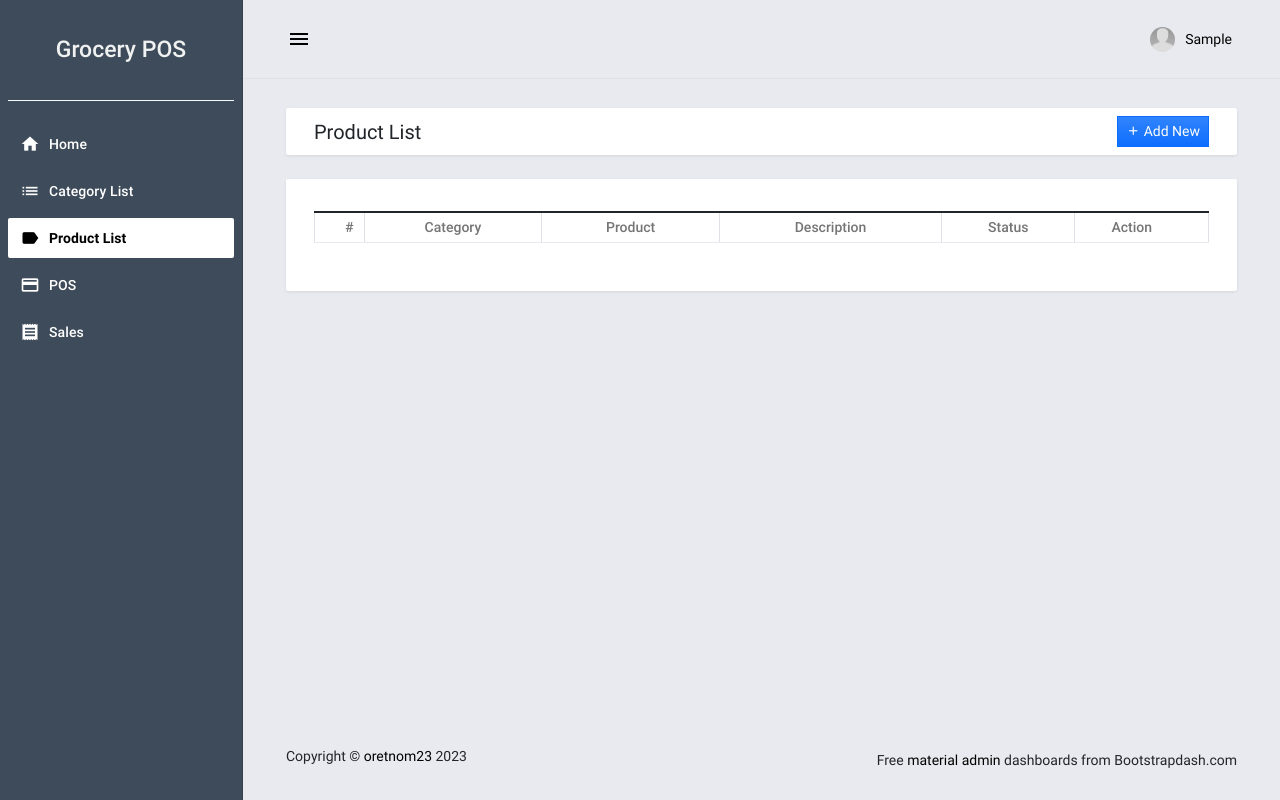
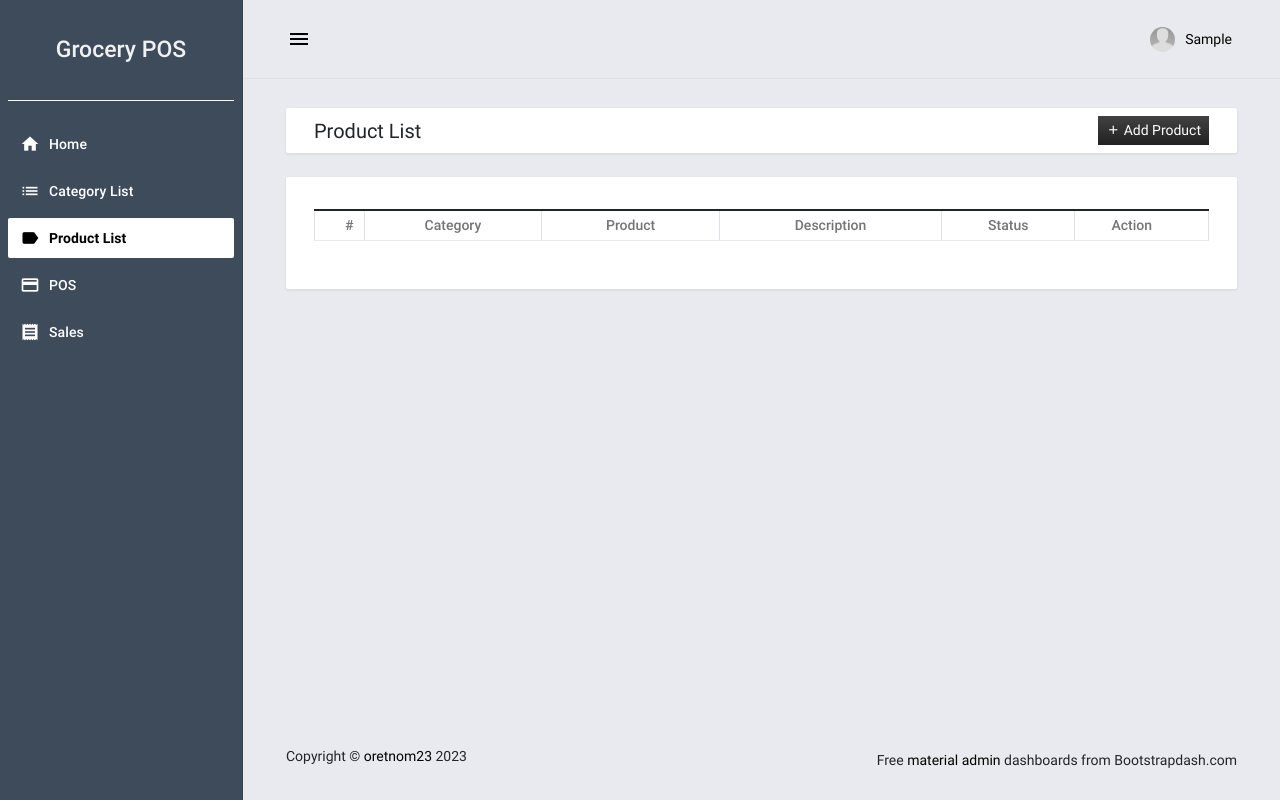
Before and after one commit to akosigio/emar-pos, a Django app: page /products in a window 1280 px wide. Run offline with Django 3.2, Linux system fonts and the light colour scheme; the visitor is signed in with stand-in values (Sample User, id 1); data that the repository does not hold is empty; some libraries are stand-ins or nearby versions.

Commit message:
files upload

```diff
--- a/pos/settings.py
+++ b/pos/settings.py
@@ -80,7 +80,7 @@ DATABASES = {
         'ENGINE': 'django.db.backends.mysql',
         'HOST': '127.0.0.1',
         'PORT': '3306',
-        'NAME': 'emardb',
+        'NAME': 'emardb', # replace with your db name
         'USER': 'root',
         'PASSWORD': ''
     }
--- a/posApp/templates/posApp/products.html
+++ b/posApp/templates/posApp/products.html
@@ -1,10 +1,24 @@
-{% extends "posApp/base.html" %} {% block pageContent %}
+{% extends "posApp/base.html" %}
+
+{% block pageContent %}
 <div class="mdc-layout-grid__cell stretch-card mdc-layout-grid__cell--span-12">
     <div class="mdc-card py-2">
         <div class="d-flex justify-content-between align-items-center">
             <h4 class="card-title mb-0">Product List</h4>
             <div class="text-start">
-                <button class="btn btn-primary bg-gradient btn-sm rounded-0" id="create_new"><i class="mdi mdi-plus"></i><span> Add New</span></button>
+                <style>
+                    .btn-primary.bg-gradient {
+                        background-color: #212121;
+                        border: #212121;
+                    }
+                    .btn-primary.bg-gradient:hover {
+                        box-shadow: 0 0 10px 5px #343a40;
+                    }
+                </style>
+
+                <button class="btn btn-primary bg-gradient btn-sm rounded-0" id="create_new">
+                    <i class="mdi mdi-plus"></i><span> Add Product</span>
+                </button>
             </div>
         </div>
     </div>
@@ -36,12 +50,14 @@
                     <tr>
                         <td class="px-2 py-1 text-center">{{ product.id }}</td>
                         <td class="px-2 py-1 text-start">{{ product.category_id }}</td>
-                        <td class="px-2 py-1 text-start">{{ product.code }} - {{ product.name }}</td>
+                        <td class="px-2 py-1 text-start">{{ product.code }} ( {{ product.name }} )</td>
                         <td class="px-2 py-1 text-start">{{ product.description }}</td>
                         <td class="px-2 py-1 text-center">
                             {% if product.status == 1 %}
-                            <span class="badge bg-primary rounded-pill px-3">Active</span> {% else %}
-                            <span class="badge bg-secondary rounded-pill px-3">Inactive</span> {% endif %}
+                            <span class="badge bg-success rounded-pill px-3">Active</span>
+                            {% else %}
+                            <span class="badge bg-secondary rounded-pill px-3">Inactive</span>
+                            {% endif %}
                         </td>
                         <td class="px-2 py-1 text-center">
                             <button class="mdc-button mdc-button--raised p-1 icon-button filled-button--light mdc-ripple-upgraded edit-data" type="button" data-id="{{ product.pk }}" title="Edit">
@@ -49,6 +65,9 @@
                             </button>
                             <button class="mdc-button mdc-button--raised p-1 icon-button filled-button--danger mdc-ripple-upgraded delete-data" type="button" data-id="{{ product.pk }}" title="Delete">
                                 <i class="material-icons mdc-button__icon">deleteoutline</i>
+                            </button>
+                            <button class="mdc-button mdc-button--raised p-1 icon-button filled-button--info mdc-ripple-upgraded print-barcode" type="button" data-product-code="{{ product.code }}" title="Print Barcode">
+                                <i class="material-icons mdc-button__icon">print</i>
                             </button>
                         </td>
                     </tr>
@@ -58,7 +77,10 @@
         </div>
     </div>
 </div>
-{% endblock pageContent %} {% block ScriptBlock %}
+{% endblock pageContent %}
+
+{% block ScriptBlock %}
+<script src="https://cdn.jsdelivr.net/npm/jsbarcode@3.11.0/dist/JsBarcode.all.min.js"></script>
 <script>
     $(function() {
         $('#create_new').click(function() {
@@ -78,34 +100,69 @@
                 dropdownParent: $('#uni_modal')
             })
         })
-    })
 
-    function delete_product($id) {
-        start_loader();
-        $.ajax({
-            headers: {
-                "X-CSRFToken": '{{csrf_token}}'
-            },
-            url: "{% url 'delete-product' %}",
-            method: "POST",
-            data: {
-                id: $id
-            },
-            dataType: "json",
-            error: err => {
-                console.log(err)
-                alert_toast("An error occured.", 'error');
-                end_loader();
-            },
-            success: function(resp) {
-                if (typeof resp == 'object' && resp.status == 'success') {
-                    location.reload();
-                } else {
-                    alert_toast("An error occured.", 'error');
-                    end_loader();
-                }
+        // Print barcode 20 times when the "Print Barcode" button is clicked
+        $('.print-barcode').click(function() {
+            var productCode = $(this).attr('data-product-code');
+            var productPrice = "Your Product Price Here"; // Replace with the actual product price
+            generateAndPrintBarcode(productCode, productPrice, 20);
+        });
+
+        // Function to generate and print the barcode multiple times
+        function generateAndPrintBarcode(productCode, productPrice, numberOfCopies) {
+            // Calculate the dimensions for an A4 page (in pixels)
+            var a4Width = 794; // Width of A4 paper in pixels
+            var a4Height = 1123; // Height of A4 paper in pixels
+
+            // Calculate the width and height for each barcode (including margins)
+            var barcodeWidth = a4Width / 4; // 4 barcodes per row
+            var barcodeHeight = a4Height / Math.ceil(numberOfCopies / 4); // Adjust for the number of rows
+
+            // Calculate the desired barcode size based on the number of barcodes per row and margins
+            var desiredBarcodeWidth = barcodeWidth * 0.8; // Adjust this value as needed for the desired width
+            var desiredBarcodeHeight = barcodeHeight * 0.7; // Adjust this value as needed for the desired height
+
+            // Open a new window for printing
+            var printWindow = window.open('', '_blank');
+            printWindow.document.open();
+
+            // Set the page layout for printing
+            printWindow.document.write('<html><head><title>Barcode Print</title>');
+            printWindow.document.write('</head><body style="margin: 0; padding: 0; font-family: Arial;">');
+
+            // Print the barcode multiple times with proper dimensions and price
+            for (var i = 0; i < numberOfCopies; i++) {
+                // Adjust the positioning of the barcode on the page
+                var xPosition = (i % 4) * barcodeWidth;
+                var yPosition = Math.floor(i / 4) * barcodeHeight;
+
+                // Create a temporary canvas element to generate the barcode
+                var canvas = document.createElement('canvas');
+                canvas.width = desiredBarcodeWidth; // Set the desired width of the barcode canvas
+                canvas.height = desiredBarcodeHeight; // Set the desired height of the barcode canvas
+
+                // Generate the barcode on the temporary canvas
+                JsBarcode(canvas, productCode, {
+                    format: 'CODE128', // You can use other barcode formats if needed
+                    displayValue: true // Display the product code as text below the barcode
+                });
+
+                // Get the URL of the barcode image from the temporary canvas
+                var barcodeImageURL = canvas.toDataURL('image/png');
+
+                // Write the barcode image to the new window with proper dimensions
+                printWindow.document.write('<img src="' + barcodeImageURL + '" style="width: ' + desiredBarcodeWidth + 'px; height: ' + desiredBarcodeHeight + 'px; position: absolute; left: ' + xPosition + 'px; top: ' + yPosition + 'px;" />');
+
+                // Write the product price below the barcode
+                printWindow.document.write('<div style="position: absolute; left: ' + xPosition + 'px; top: ' + (yPosition + desiredBarcodeHeight + 10) + 'px; text-align: center; width: ' + desiredBarcodeWidth + 'px;">');
+                printWindow.document.write('Price: ' + productPrice); // Display the product price here
+                printWindow.document.write('</div>');
             }
-        })
-    }
+
+            // Close the page layout and the window after printing
+            printWindow.document.write('</body></html>');
+            printWindow.document.close();
+        }
+    });
 </script>
 {% endblock ScriptBlock %}
```
